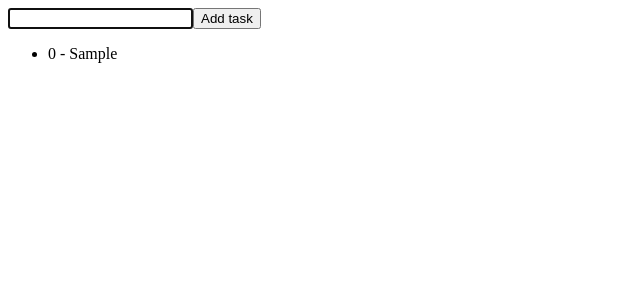
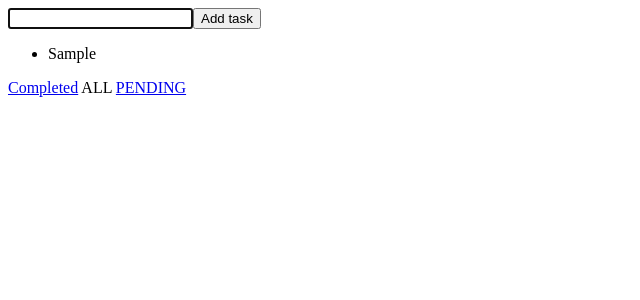
Before and after one commit to jestevezvilla/ReactBasics, a React (Create React App) app: page / in a window 1280 px wide. Both pictures are taken after typing "Sample" into the empty fields and a click on the button "Add task". Shown: the top 300 px of the page, without its empty margins (0-640 px from the left). Built offline with nearby package versions, Linux system fonts and the light colour scheme.

Commit message:
creando containers

```diff
--- a/src/components/app.js
+++ b/src/components/app.js
@@ -1,17 +1,72 @@
 import React from 'react';
 
+const getVisibleItems = (todos, filter) => {
+
+  switch (filter) {
+    case 'SHOW_COMPLETED':
+      return todos.filter((item)=>item.completed);
+    case 'SHOW_PENDING':
+      return todos.filter((item)=>!item.completed);
+    default:
+      return todos;
+  }
+
+};
+
+const FilterLink = ({filter, store, current, children}) => {
+
+  if(filter === current){
+    return (<span>{children}</span>);
+  }
+  return (
+    <a href='#' onClick={(e)=>{
+          e.preventDefault();
+          store.dispatch({
+            type: 'SET_VISIBILITY_FILTER',
+            filter: filter
+          });
+        }}>
+          {children}
+    </a>
+  );
+};
+
+const Todo = ({store, text, completed, onClick}) => (
+    <li onClick={onClick}
+        style={{
+          textDecoration:
+            completed ?
+              'line-through':
+              'none'}}>
+    {text}
+  </li>
+);
+
+const TodoList = ({todos, store, onTodoClick}) => (
+
+    <ul>
+      {todos.map(item =>
+        <Todo key={item.id}
+              {...item}
+              store={store}
+              onClick={()=>onTodoClick(item.id)}
+            />
+      )}
+    </ul>
+
+);
+
 class APP extends React.Component {
-  constructor(store, todos){
-    super();
-  };
+
   render(){
-    this.store=this.props.store;
-    this.todos=this.props.store.getState().todos;
+    const store=this.props.store;
+    const todos=this.props.store.getState().todos;
+    const visibilityFilter=this.props.store.getState().visibilityFilter;
     return (
       <div>
         <input ref={(node) => this.input=node} />
         <button onClick={() =>{
-            this.store.dispatch(
+            store.dispatch(
               {
                 type: 'ADD_TODO',
                 text: this.input.value
@@ -20,19 +75,27 @@ class APP extends React.Component {
             this.input.focus();
         }
         }>Add task</button>
-        <ul>
-          {this.todos.map(item =>
-            <li key={item.id}
-                onClick={()=>
-                  this.store.dispatch({
+
+        <TodoList todos={getVisibleItems(todos, visibilityFilter)}
+                  store={store}
+                  onTodoClick={(id)=>
+                  store.dispatch({
                     type: 'TOGGLE_TODO',
-                    id: item.id
-                  })
-                }
-                style={{textDecoration: item.completed ? 'line-through': 'none'}}
-              >{item.id} - {item.text}</li>
-          )}
-        </ul>
+                    id: id
+                  })}/>
+
+        <FilterLink filter='SHOW_COMPLETED' store={store} current={visibilityFilter}>
+          Completed
+        </FilterLink>
+        {' '}
+        <FilterLink filter='SHOW_ALL' store={store} current={visibilityFilter}>
+          ALL
+        </FilterLink>
+        {' '}
+        <FilterLink filter='SHOW_PENDING' store={store} current={visibilityFilter}>
+          PENDING
+        </FilterLink>
+
       </div>
     );
   }
```
